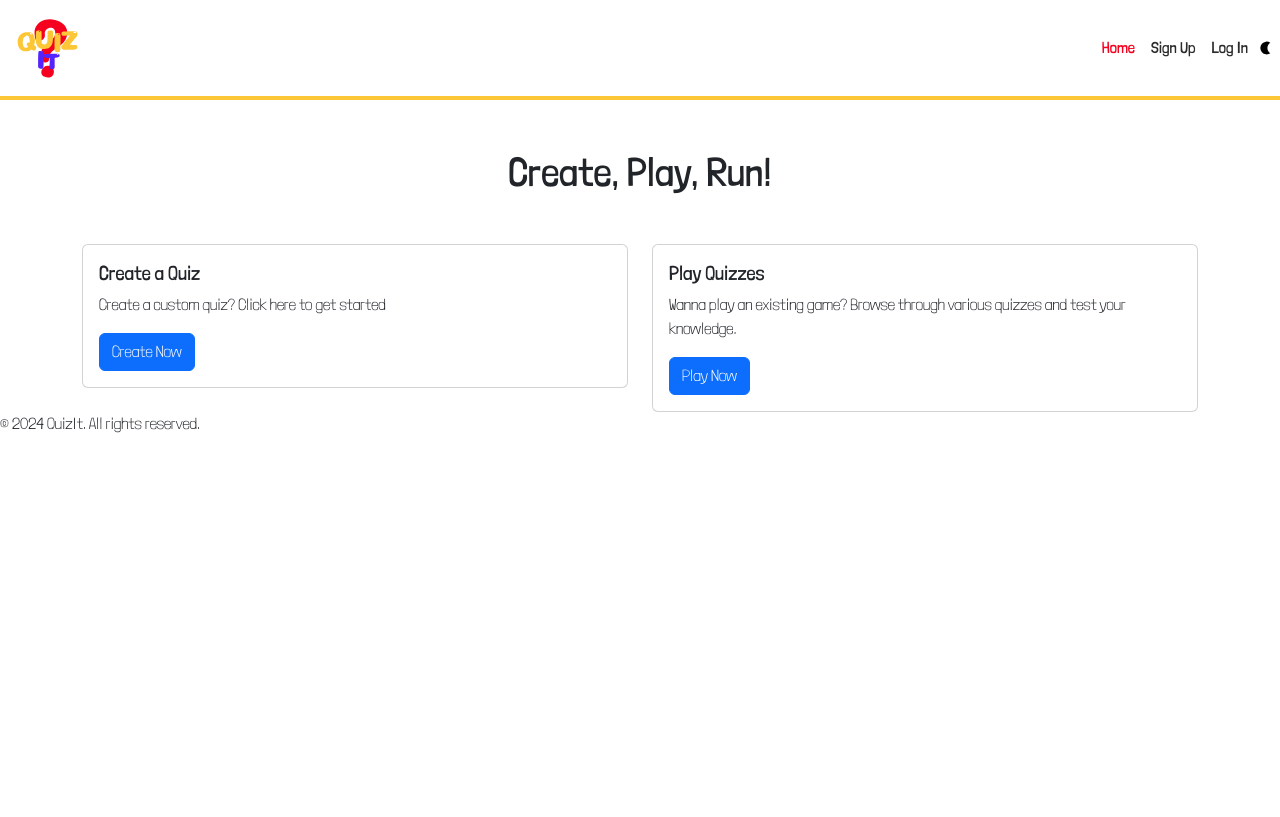
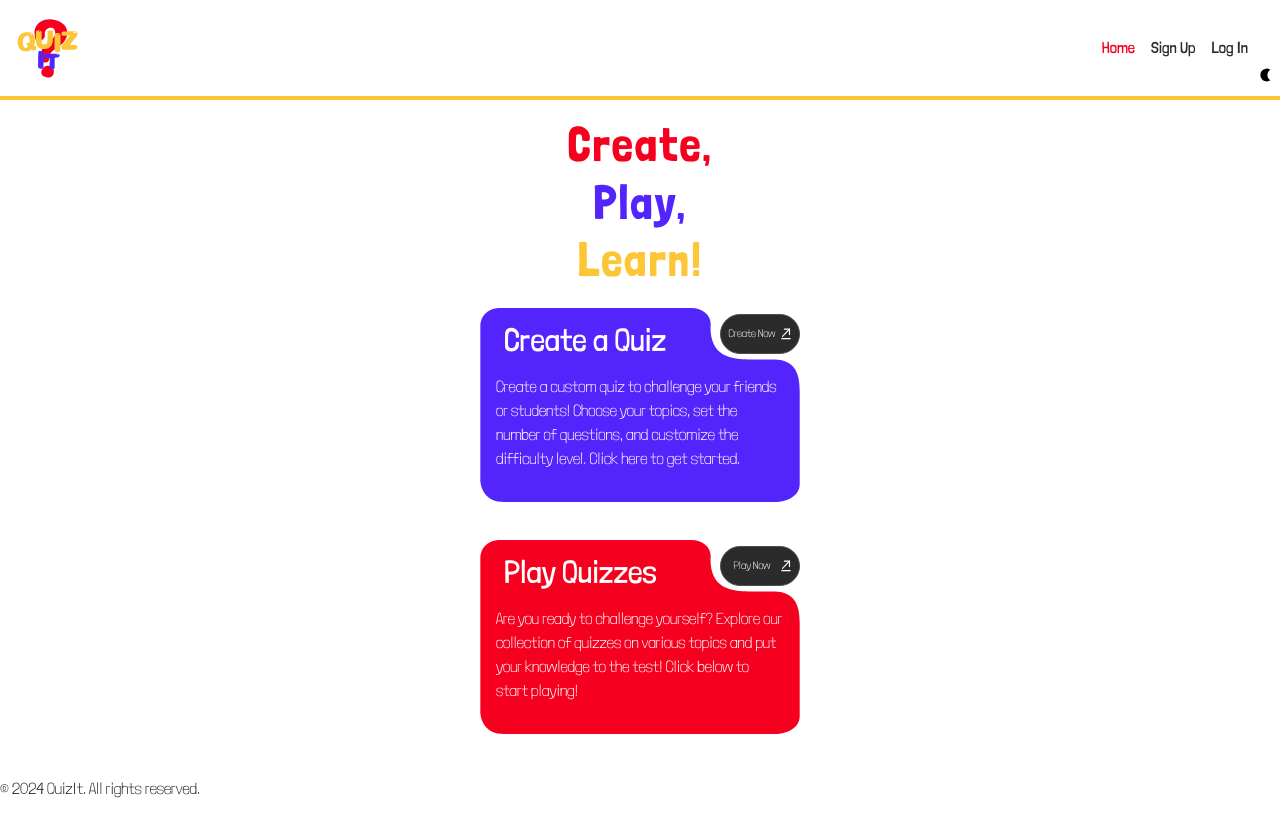
Before and after one commit to mashalnaeem/mashal-naeem-quizit, a React (Create React App) app: page / in a window 1280 px wide. Built offline with nearby package versions, Linux system fonts and the light colour scheme.

Commit message:
add styling to homePage

```diff
--- a/src/Styles/Partials/_mixins.scss
+++ b/src/Styles/Partials/_mixins.scss
@@ -19,21 +19,37 @@
 }
 
 @mixin button {
-    width: 97px;
-    height: 49px;
+    width: 5rem;
+    height: 2.5rem;
     flex-shrink: 0;
+    color: white;
     border-radius: 25px;
     border: 1px solid $border-color;
     background-color: $gray;
+    font-size: 0.675rem;
 }
 
 @mixin button-details-mobile {
-	border-radius: 20px;
-	border: none;
-    color: white;
+    @include button;
     background-image: url("../../assets/images/details.svg");
-    background-size: 1rem;
-    background-position: 5.25rem 0.5rem;
+    background-size: 0.75rem;
+    background-position: 3.66rem 0.75rem;
     background-repeat: no-repeat;
     padding-right: 1rem;
+    padding-left: 0;
 }
+
+@mixin card {
+    background-image: url("../../assets//images/card-blue.svg");
+    background-position: center;
+    background-size: contain;
+    background-repeat: no-repeat;
+    background-position: center;
+    flex-shrink: 0;
+}
+
+@mixin subtitle {
+    color: $white;
+    padding: 0.5rem;
+    font-size: 2rem;
+}
--- a/src/Styles/Partials/_typography.scss
+++ b/src/Styles/Partials/_typography.scss
@@ -1,3 +1,10 @@
+
+@font-face {
+    font-family: 'Lordina';
+    src: url("../../assets/fonts/LondrinaSolid-Black.ttf") format('truetype');
+    font-weight: 900;
+    font-style: normal;
+}
 
 @font-face {
     font-family: 'Lordina';
--- a/src/pages/HomePage/HomePage.js
+++ b/src/pages/HomePage/HomePage.js
@@ -1,8 +1,11 @@
-import React, { useState } from 'react';
+import "./HomePage.scss"
+
+import { useState } from 'react';
 import { useNavigate } from 'react-router-dom';
 import { Card, Button, Modal } from 'react-bootstrap';
 
 function HomePage() {
+
     const isLoggedIn = sessionStorage.getItem('token') !== null;
     const userId = sessionStorage.getItem('userId');
     const [showModal, setShowModal] = useState(false);
@@ -25,32 +28,33 @@ function HomePage() {
     };
 
     return (
-        <div className="container mt-5">
-            <h1 className="text-center">Create, Play, Run!</h1>
-            <div className="row mt-5">
-                <div className="col-md-6">
-                    <Card>
-                        <Card.Body>
-                            <Card.Title>Create a Quiz</Card.Title>
-                            <Card.Text>
-                                Create a custom quiz? Click here to get started
+        <div className="home">
+            <h1 className="text-center home__title">
+                <span className="home__create">Create,</span>
+                <span className="home__play">Play,</span>
+                <span className="home__run">Learn!</span>
+            </h1>
+
+            <Card className="home__container">
+                <Card.Body className="home__card">
+                    <Card.Title className="home__subtitle">Create a Quiz</Card.Title>
+                    <Card.Text className="home__descrip">
+                        Create a custom quiz to challenge your friends or students! Choose your topics, set the number of questions, and customize the difficulty level. Click here to get started.
                     </Card.Text>
-                            <Button variant="primary" onClick={handleCreateQuizClick}>Create Now</Button>
+                    <Button className="home__button" onClick={handleCreateQuizClick}>Create Now</Button>
                 </Card.Body>
             </Card>
-                </div>
-                <div className="col-md-6">
-                    <Card>
-                        <Card.Body>
-                            <Card.Title>Play Quizzes</Card.Title>
-                            <Card.Text>
-                                Wanna play an existing game? Browse through various quizzes and test your knowledge.
+
+            <Card className="home__container">
+                <Card.Body className="home__card home__card--red">
+                    <Card.Title className="home__subtitle">Play Quizzes</Card.Title>
+                    <Card.Text className="home__descrip">
+                        Are you ready to challenge yourself? Explore our collection of quizzes on various topics and put your knowledge to the test! Click below to start playing!
                     </Card.Text>
-                            <Button variant="primary" onClick={handlePlayQuizzesClick}>Play Now</Button>
+                    <Button className="home__button" onClick={handlePlayQuizzesClick}>Play Now</Button>
                 </Card.Body>
             </Card>
-                </div>
-            </div>
+
             <Modal show={showModal} onHide={() => setShowModal(false)}>
                 <Modal.Header closeButton>
                     <Modal.Title>Log In Required</Modal.Title>
@@ -62,7 +66,7 @@ function HomePage() {
                     <Button variant="primary" onClick={() => setShowModal(false)}>
                         Close
                     </Button>
-                    <Button variant="primary" onClick={() => navigate('/login')}>
+                    <Button variant="primary" onClick={() => navigate("/login")}>
                         Go to Login
                     </Button>
                 </Modal.Footer>
--- a/src/pages/HomePage/HomePage.scss
+++ b/src/pages/HomePage/HomePage.scss
@@ -0,0 +1,64 @@
+@use "../../styles/partials/global" as *;
+@use "../../styles/partials/mixins" as *;
+@use "../../styles/partials/variables" as *;
+@use "../../styles/partials/typography" as *;
+
+.home {
+
+    margin: 1rem auto;
+
+    &__title {
+        font-weight: 700;
+        letter-spacing: 0.1rem;
+        font-size: 3rem;
+        display: flex;
+        flex-direction: column;
+    }
+
+    &__create {
+        color: $red;
+    }
+
+    &__play {
+        color: $blue;
+    }
+
+    &__run {
+        color: $yellow;
+    }
+
+    &__container {
+        display: flex;
+        width: 320px;
+        height: 232px;
+        margin: auto;
+        border: none;
+    }
+
+    &__card {
+        @include card;
+        position: relative;
+        overflow: hidden;
+        cursor: pointer;
+        margin-bottom: 1rem;
+
+        &--red {
+            background-image: url("../../assets//images/card-red.svg");
+        }
+    }
+
+    &__subtitle {
+        @include subtitle;
+    }
+
+    &__descrip {
+        color: $white;
+    }
+
+    &__button {
+        @include button-details-mobile;
+        position: absolute;
+        top: 8%;
+        right: 0;
+    }
+}
```
Also changed, not shown: src/assets/images/card-blue.svg (renamed from src/assets/images/card.svg), src/assets/images/card-red.svg (added). Lines whose indentation alone changed are shown as unchanged.
